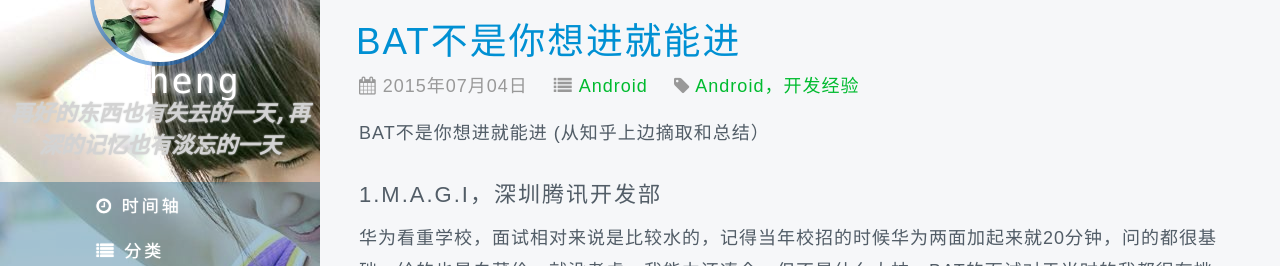
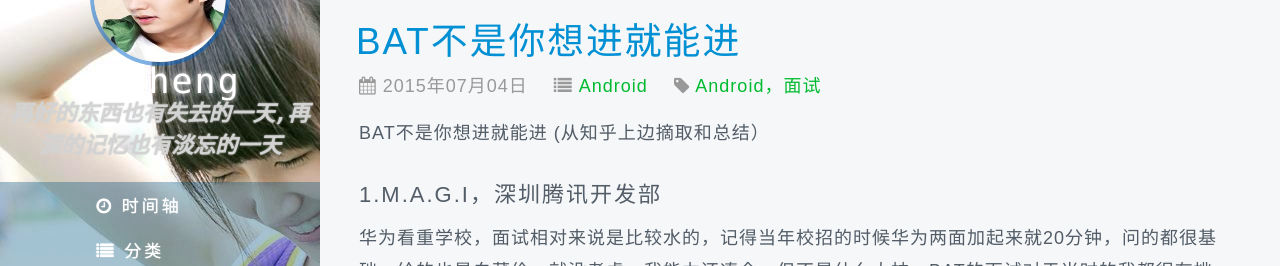
Before and after one commit to jucheng/jucheng.github.io, a Jekyll site: the page built from _posts/2015-7-4-Android-Interview.md, in a window 1280 px wide and 900 px high, cut to the strip 112-378 px from the top of the window. Built offline with Jekyll 4.4.1, drawn with Linux system fonts in a browser that asks for light colours; nearby versions of some CDN libraries; comment, search, counter and statistics services are not loaded.

Commit message:
2015-7-4-Android-Interview

```diff
--- a/_posts/2015-7-4-Android-Experience.md
+++ b/_posts/2015-7-4-Android-Interview.md
@@ -3,7 +3,7 @@
 title: " BAT不是你想进就能进"
 date: 2015-7-4
 categories: Android
-tags: [Android，开发经验]
+tags: [Android，面试]
 ---
 
 BAT不是你想进就能进 (从知乎上边摘取和总结）
```
